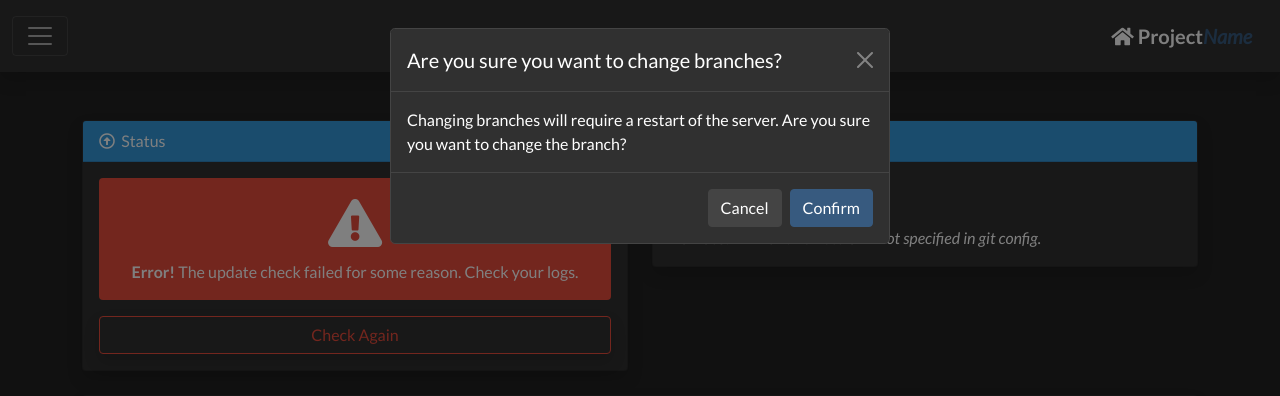
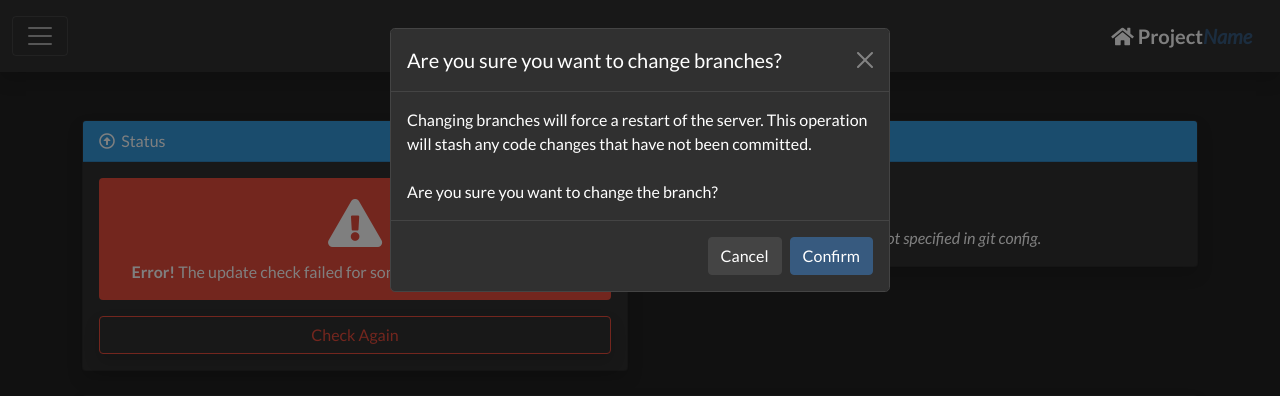
Before and after one commit to nebhead/test-update, a Flask app: page /update in a window 1280 px wide, after a click on "Checkout Branch". Shown: the top 396 px of the page. Run offline with Flask 2, Linux system fonts and the light colour scheme; some libraries are stand-ins or nearby versions.

Commit message:
Fix bug on admin.html & Clean Up Modals

```diff
--- a/templates/admin.html
+++ b/templates/admin.html
@@ -45,7 +45,7 @@
 		<div id="update_available" style="display:none">
 			<form method="POST" action=/update>
 				<div class="d-grid gap-2">
-					<a href="/update" class="btn btn-success btn-block shadow" data-bs-toggle="modal" data-bs-target="#updateModal">
+					<a href="/update" class="btn btn-success btn-block shadow">
 						<h1><i class="fas fa-cloud-download-alt"></i></h1>
 						<h4><strong>An update is available!</strong></h4>
 						You are currently <i id="commits_behind"></i> changes behind the latest on this branch. <br>
--- a/templates/updater.html
+++ b/templates/updater.html
@@ -133,7 +133,8 @@
 			<button type="button" class="btn-close" data-bs-dismiss="modal" aria-label="Close"></button>
 		</div>
 		<div class="modal-body">
-			Changing branches will require a restart of the server.  Are you sure you want to change the branch?
+			Changing branches will force a restart of the server.  This operation will stash any code changes that have not been committed.
+			<br><br>Are you sure you want to change the branch?
 		</div>
 		<div class="modal-footer">
 			<button type="button" class="btn btn-secondary" data-bs-dismiss="modal">Cancel</button>
@@ -155,8 +156,8 @@
 		</div>
 		<div class="modal-body">
 			Downloading and updating to the latest version from the <b>{{ update_data['branch_target'] }}</b> branch
-			will destory any code changes that might have been made(settings changes will be preserved).
-			After the update, the server will be restarted.
+			will destory any <strong>code</strong> changes that might have been made. <i>(settings changes will be preserved)</i><br><br>
+			<strong>NOTE: </strong>After the update, the server will be restarted.
 		</div>
 		<div class="modal-footer">
 			<button type="button" class="btn btn-secondary" data-bs-dismiss="modal">Cancel</button>
```
